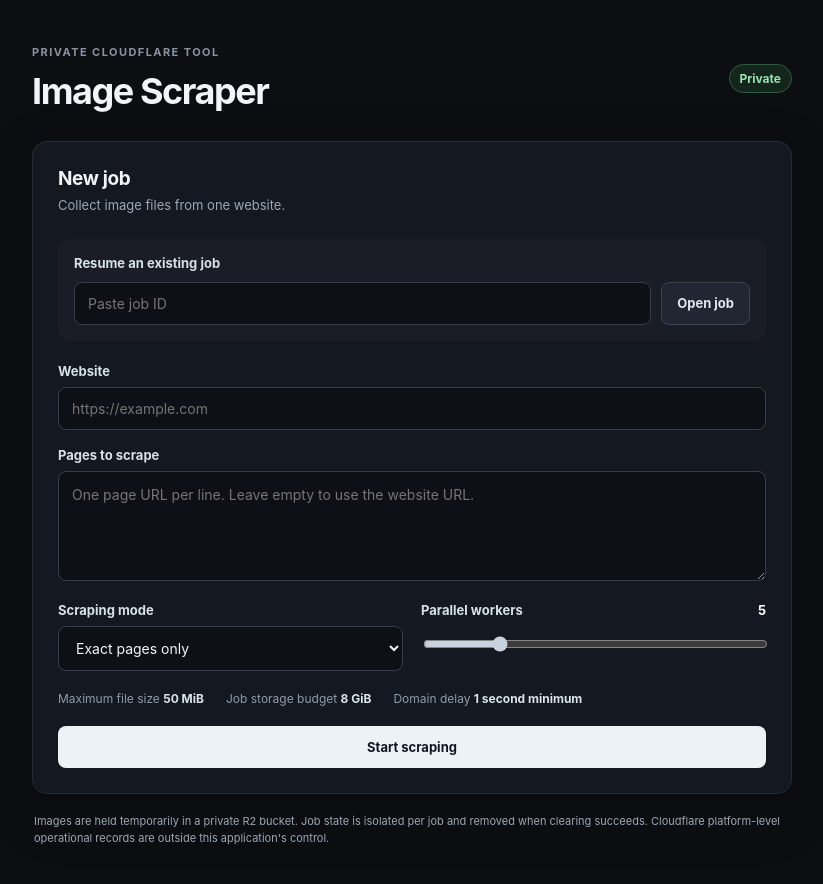
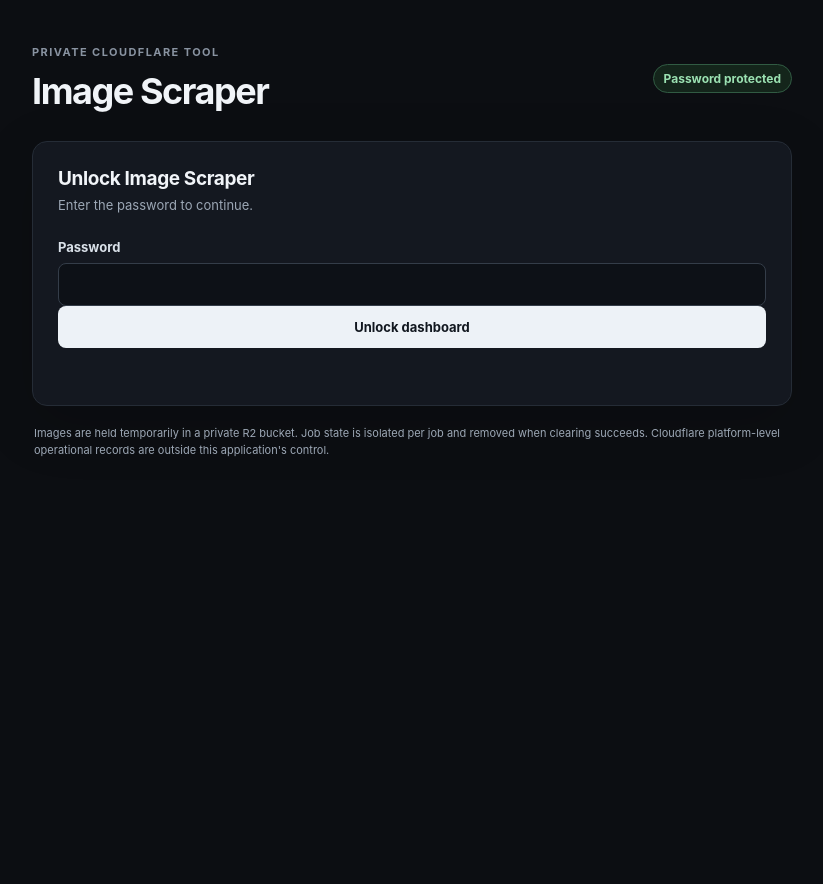
Before and after one commit to UnpainLlama/image-scraper, a website: page dashboard/index.html in a window 1280 px wide. Shown: the whole page, without its empty margins (228-1051 px from the left). After the commit the page ends 800 px from the top, so only its background shows below. Drawn offline with Linux system fonts and the light colour scheme.

Commit message:
Add password-only dashboard login

```diff
--- a/dashboard/index.html
+++ b/dashboard/index.html
@@ -17,10 +17,28 @@
         <p class="eyebrow">PRIVATE CLOUDFLARE TOOL</p>
         <h1>Image Scraper</h1>
       </div>
-      <span class="private-label">Private</span>
+      <div class="topbar-actions">
+        <span class="private-label">Password protected</span>
+        <button class="secondary" id="logout-button" type="button" hidden>Lock</button>
+      </div>
     </header>
 
-    <section class="panel" id="new-job-panel">
+    <section class="panel auth-panel" id="auth-panel">
+      <div class="panel-heading">
+        <div>
+          <h2>Unlock Image Scraper</h2>
+          <p>Enter the password to continue.</p>
+        </div>
+      </div>
+      <form id="login-form">
+        <label for="app-password">Password</label>
+        <input id="app-password" name="password" type="password" maxlength="256" autocomplete="current-password" required>
+        <button class="primary" id="login-button" type="submit">Unlock dashboard</button>
+      </form>
+      <p class="notice" id="auth-notice" role="status" aria-live="polite"></p>
+    </section>
+
+    <section class="panel" id="new-job-panel" hidden>
       <div class="panel-heading">
         <div>
           <h2>New job</h2>
```
